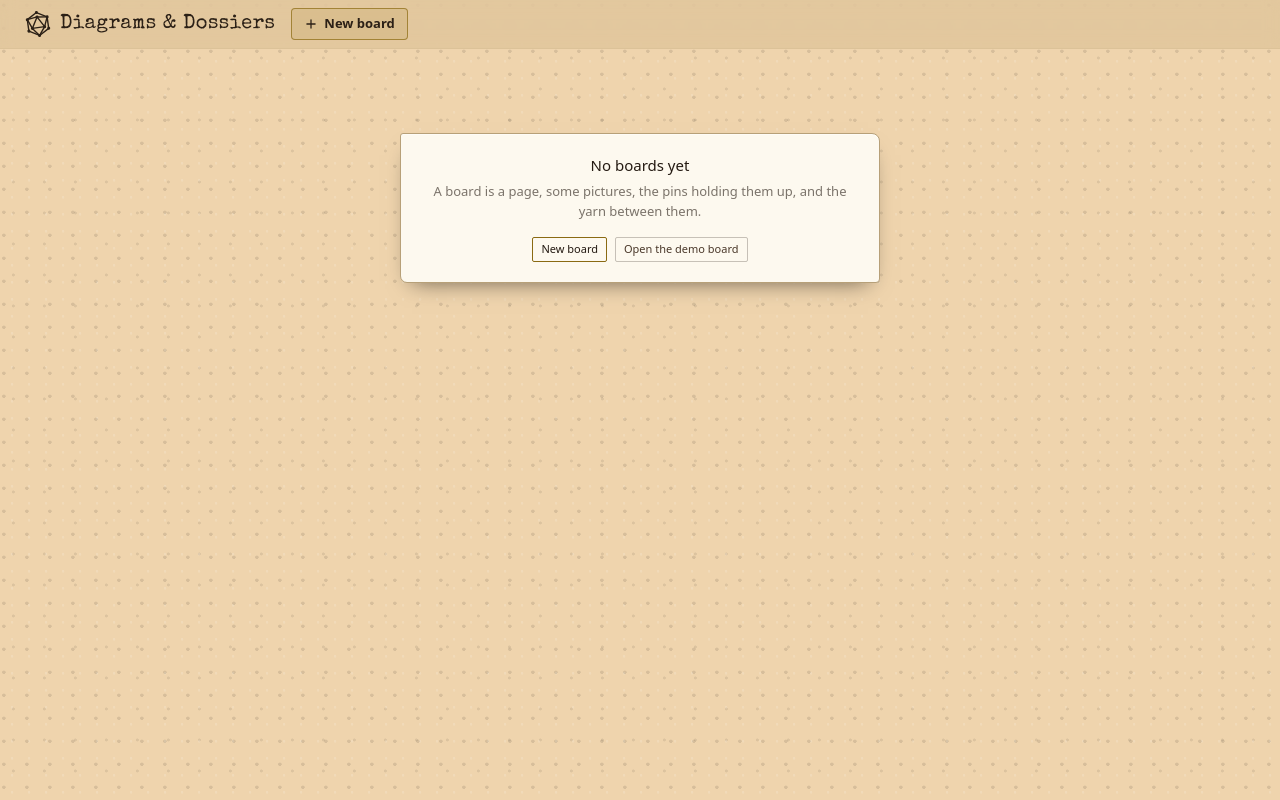
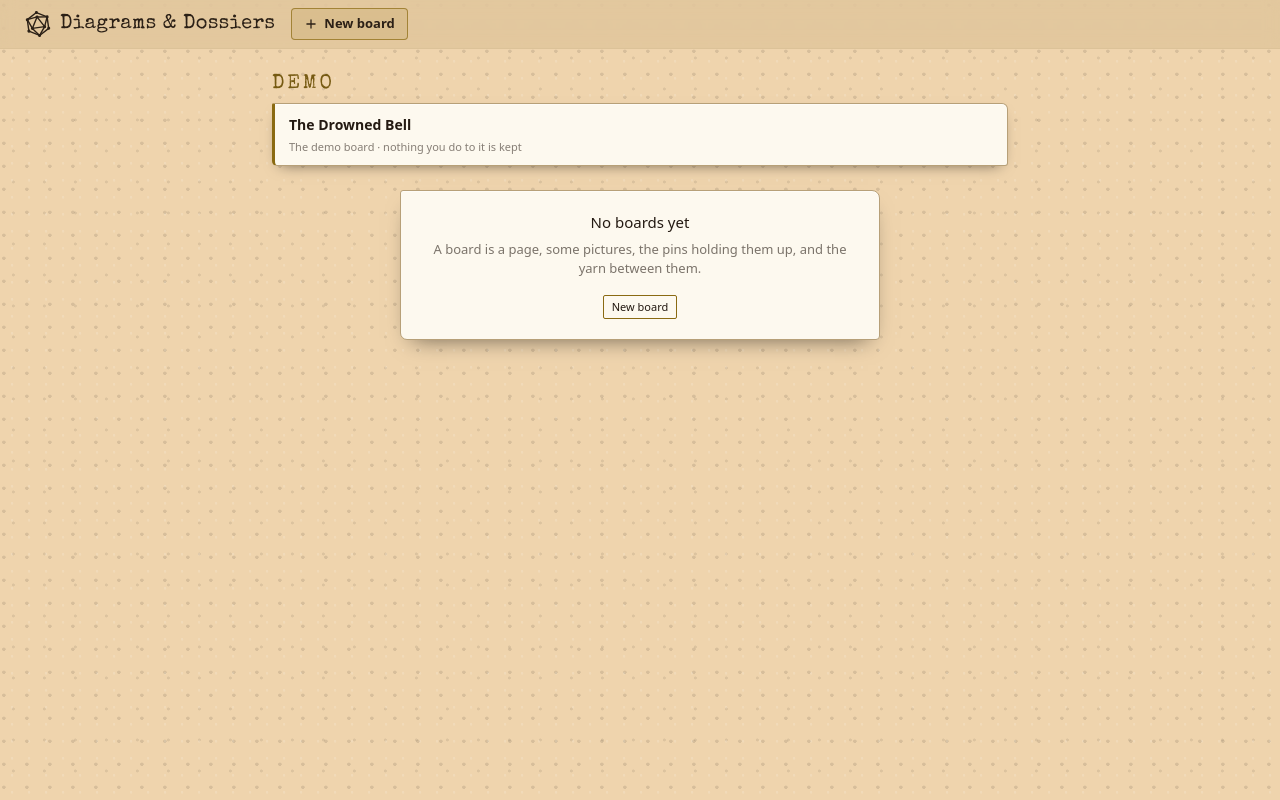
Before and after one commit to Xiaoyu-Ben-Wang/diagrams-and-dossiers, a React (Vite) app: page /boards in a window 1280 px wide. Built offline with nearby package versions, Linux system fonts and the light colour scheme.

Commit message:
Keep the demo board as the first row of the library, opening /demo.
Co-Authored-By: Claude Code <noreply@anthropic.com>

```diff
--- a/src/App.tsx
+++ b/src/App.tsx
@@ -3,7 +3,7 @@
 
 import { useCallback, useEffect, useMemo, useState } from "react";
 
-import { demoBoard } from "./app/demo";
+import { ARTICLE_TITLE, demoBoard } from "./app/demo";
 import { EntryScreen } from "./app/JoinScreen";
 import { NotFound } from "./app/NotFound";
 import { useRoute } from "./app/router";
@@ -187,7 +187,7 @@ export function App({ seed, storage, now }: AppProps = {}) {
       <BoardScreen
         key="demo"
         board={demoBoard()}
-        name="The Drowned Bell"
+        name={ARTICLE_TITLE}
         // Its own key: the demo has no id, and should still open where it was left.
         viewId="demo"
         onBack={() => navigate({ name: "library" })}
--- a/src/boards/LibraryScreen.css
+++ b/src/boards/LibraryScreen.css
@@ -51,6 +51,11 @@
   box-shadow:
     0 1px 0 rgb(255 255 255 / 0.5) inset,
     0 6px 14px -8px rgb(0 0 0 / 0.6);
+}
+
+/* Brass rather than folder-coloured: a board to look at, not one of yours. */
+.library-board-demo {
+  border-left-color: var(--color-brass);
 }
 
 .library-name {
@@ -192,6 +197,12 @@
     0 10px 22px -12px rgb(0 0 0 / 0.6);
 }
 
+/* Under the demo row it joins the list, rather than centring on a page that has
+   nothing else on it. */
+.library-group + .library-empty {
+  margin-top: 24px;
+}
+
 .library-empty-title {
   margin: 0 0 6px;
   font-size: 15px;
--- a/src/boards/LibraryScreen.tsx
+++ b/src/boards/LibraryScreen.tsx
@@ -6,6 +6,7 @@ import { useEffect, useRef, useState } from "react";
 import { Link as LinkIcon, Pencil, Plus, Trash2, X } from "lucide-react";
 
 import { TopBar } from "../app/TopBar";
+import { ARTICLE_TITLE } from "../app/demo";
 import { isSharedBoard, type BoardRecord } from "./board-record";
 import type { BoardLibrary } from "./library";
 import { copyTextToClipboard, shareUrlFor } from "./share";
@@ -48,8 +49,10 @@ export function LibraryScreen({
           </p>
         ) : null}
 
+        <DemoRow onOpen={onOpenDemo} />
+
         {records.length === 0 ? (
-          <EmptyLibrary onCreate={onCreate} onOpenDemo={onOpenDemo} />
+          <EmptyLibrary onCreate={onCreate} />
         ) : (
           <>
             <Group
@@ -66,13 +69,37 @@ export function LibraryScreen({
   );
 }
 
-function EmptyLibrary({
-  onCreate,
-  onOpenDemo,
-}: {
-  onCreate: () => void;
-  onOpenDemo: () => void;
-}) {
+/**
+ * Always first, and never one of the records: the demo is a look at a finished
+ * board, so it has no name to change, no link to pass on and nothing to delete.
+ */
+function DemoRow({ onOpen }: { onOpen: () => void }) {
+  return (
+    <section className="library-group">
+      <h2 className="library-group-title">Demo</h2>
+      <ul className="library-list" aria-label="Demo">
+        <li
+          className="library-board library-board-demo"
+          data-testid="demo-board"
+        >
+          <button
+            type="button"
+            className="library-name"
+            onClick={onOpen}
+            data-testid="open-demo"
+          >
+            {ARTICLE_TITLE}
+          </button>
+          <p className="library-meta">
+            The demo board · nothing you do to it is kept
+          </p>
+        </li>
+      </ul>
+    </section>
+  );
+}
+
+function EmptyLibrary({ onCreate }: { onCreate: () => void }) {
   return (
     <div className="library-empty" data-testid="library-empty">
       <h1 className="library-empty-title">No boards yet</h1>
@@ -87,14 +114,6 @@ function EmptyLibrary({
           onClick={onCreate}
         >
           New board
-        </button>
-        <button
-          type="button"
-          className="library-button"
-          onClick={onOpenDemo}
-          data-testid="open-demo"
-        >
-          Open the demo board
         </button>
       </div>
     </div>
```
Also changed, not shown: 1 other file (tests, documents, lock files or other folders).
